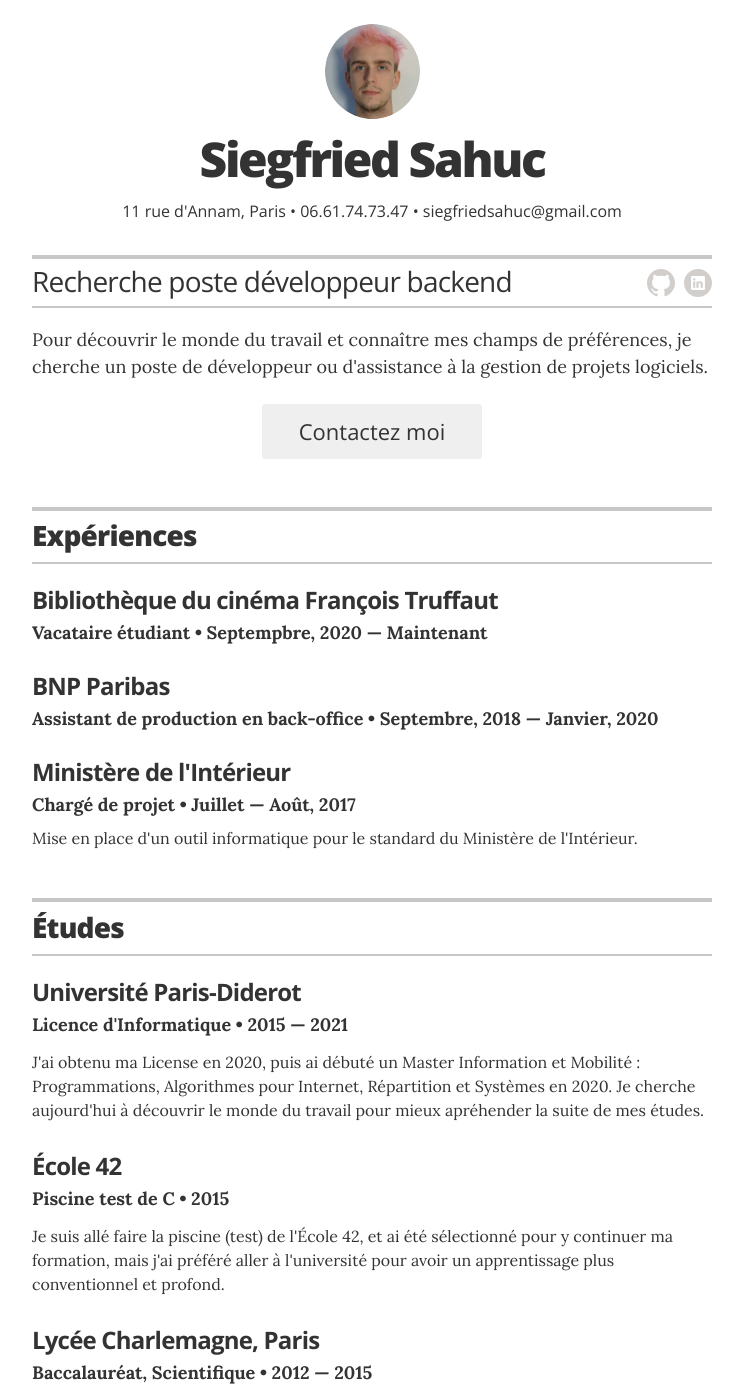
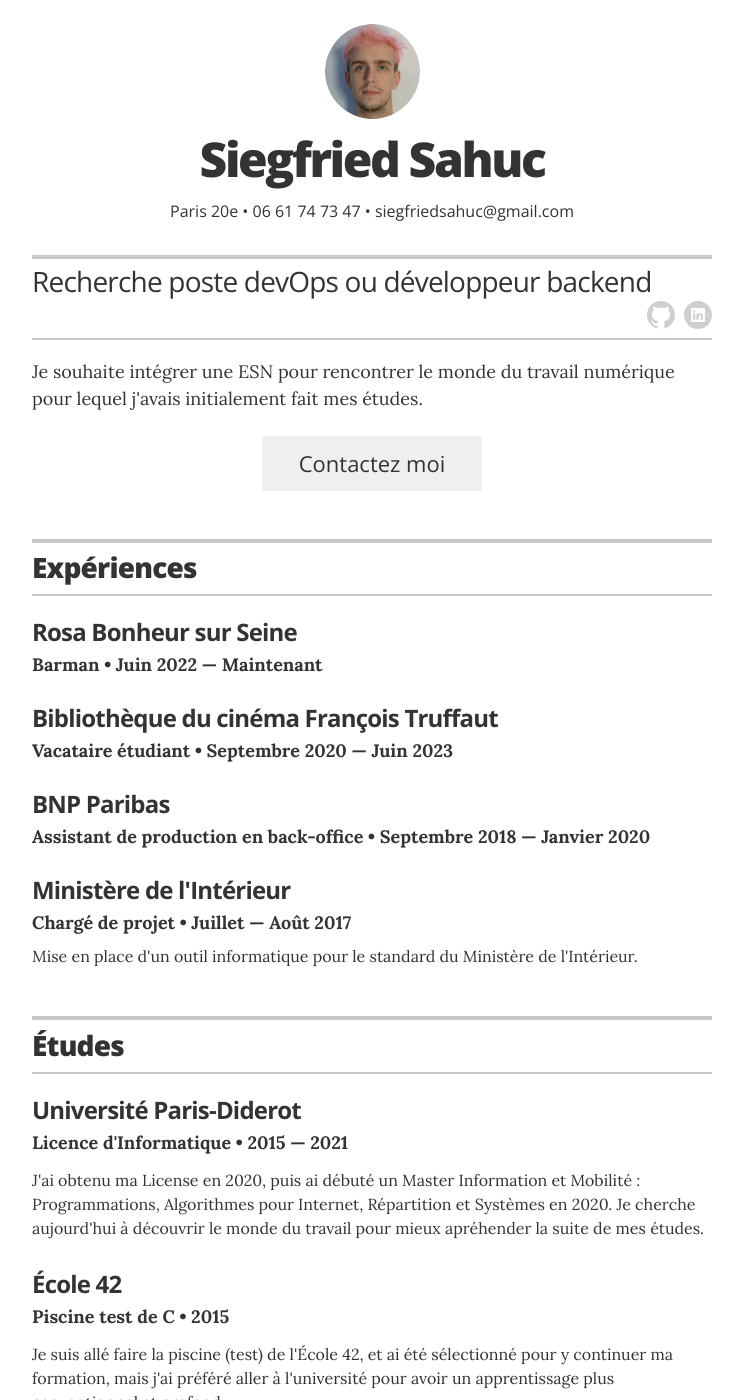
Before and after one commit to SiegfriedShc/CV, a Jekyll site: the page built from index.html, in a window 1280 px wide and 1400 px high. Shown: the whole window, without its empty margins (268-1011 px from the left). Built offline with Jekyll 4.4.1, drawn with Linux system fonts in a browser that asks for light colours; some of the changed text lies outside the part shown.

Commit message:
maj avril 2024

```diff
--- a/_config.yml
+++ b/_config.yml
@@ -11,19 +11,19 @@ sass:
 # Resume settings
 resume_avatar:                  "true"
 resume_name:                    "Siegfried Sahuc"
-resume_title:                   "Recherche poste développeur backend"
+resume_title:                   "Recherche poste devOps ou développeur backend"
 
 # used for the contact button in _layouts/resume.html
 resume_contact_email:           "siegfriedsahuc+job@gmail.com"
 
 # the next two items are used for schema itemprops in _layouts/resume.html
-resume_contact_telephone:       "06.61.74.73.47"
-resume_contact_address:         "11 rue d'Annam, Paris"
+resume_contact_telephone:       "06 61 74 73 47"
+resume_contact_address:         "Paris 20e"
 
-resume_header_contact_info:     "11 rue d'Annam, Paris • 06.61.74.73.47 • siegfriedsahuc@gmail.com"
+resume_header_contact_info:     "Paris 20e • 06 61 74 73 47 • siegfriedsahuc@gmail.com"
 display_header_contact_info:    "true"
 
-resume_header_intro: "<p>Pour découvrir le monde du travail et connaître mes champs de préférences, je cherche un poste de développeur ou d'assistance à la gestion de projets logiciels.</p>"
+resume_header_intro: "<p>Je souhaite intégrer une ESN pour rencontrer le monde du travail numérique pour lequel j'avais initialement fait mes études.</p>"
 
 # use "yes" to display the email contact button,
 # "no" to display an "I'm not looking for work" message,
@@ -35,12 +35,12 @@ resume_looking_for_work:        "yes"
 # comment out to hide
 resume_section_experience:      true
 resume_section_education:       true
-#resume_section_projects:        true
+resume_section_projects:        false
 resume_section_skills:          true
-#resume_section_recognition:     true
-#resume_section_links:           true
-#resume_section_associations:    true
-resume_section_interests:       true
+resume_section_recognition:     false
+resume_section_links:           false
+resume_section_associations:    false
+resume_section_interests:       false
 
 # Resume social links
 # uncomment the options you wish to display, and add your own URL
--- a/_data/education.yml
+++ b/_data/education.yml
@@ -8,7 +8,3 @@
   uni: École 42
   year: 2015
   summary: Je suis allé faire la piscine (test) de l'École 42, et ai été sélectionné pour y continuer ma formation, mais j'ai préféré aller à l'université pour avoir un apprentissage plus conventionnel et profond.
-
-- degree: Baccalauréat, Scientifique
-  uni: Lycée Charlemagne, Paris
-  year: 2012 &mdash; 2015
--- a/_data/experience.yml
+++ b/_data/experience.yml
@@ -1,17 +1,29 @@
 # Jobs
+
+# Barman
+- company: Rosa Bonheur sur Seine
+  position: Barman
+  duration: Juin 2022 &mdash; Maintenant
+
+# Associatif
+#- company: Milieu associatif
+#  position: LÉØ, Pantin
+#  duration: Mars 2021 &mdash; Janvier 2023
+#  summary: Maraudes alimentaire et cyclologistique avec le Laboratoire Écologique 0 déchets.
+
 # Vacataire étudiant
 - company: Bibliothèque du cinéma François Truffaut
   position: Vacataire étudiant
-  duration: Septempbre, 2020 &mdash; Maintenant
+  duration: Septembre 2020 &mdash; Juin 2023
 
 # BNP
 - company: BNP Paribas
   position: Assistant de production en back-office
-  duration:  Septembre, 2018 &mdash; Janvier, 2020
+  duration:  Septembre 2018 &mdash; Janvier 2020
 
 
 # Interieur
 - company: Ministère de l'Intérieur
   position: Chargé de projet
-  duration:   Juillet  &mdash; Août, 2017
+  duration:   Juillet  &mdash; Août 2017
   summary: Mise en place d'un outil informatique pour le standard du Ministère de l'Intérieur.
```
Also changed, not shown: _data/skills.yml (+6 -2 lines).
